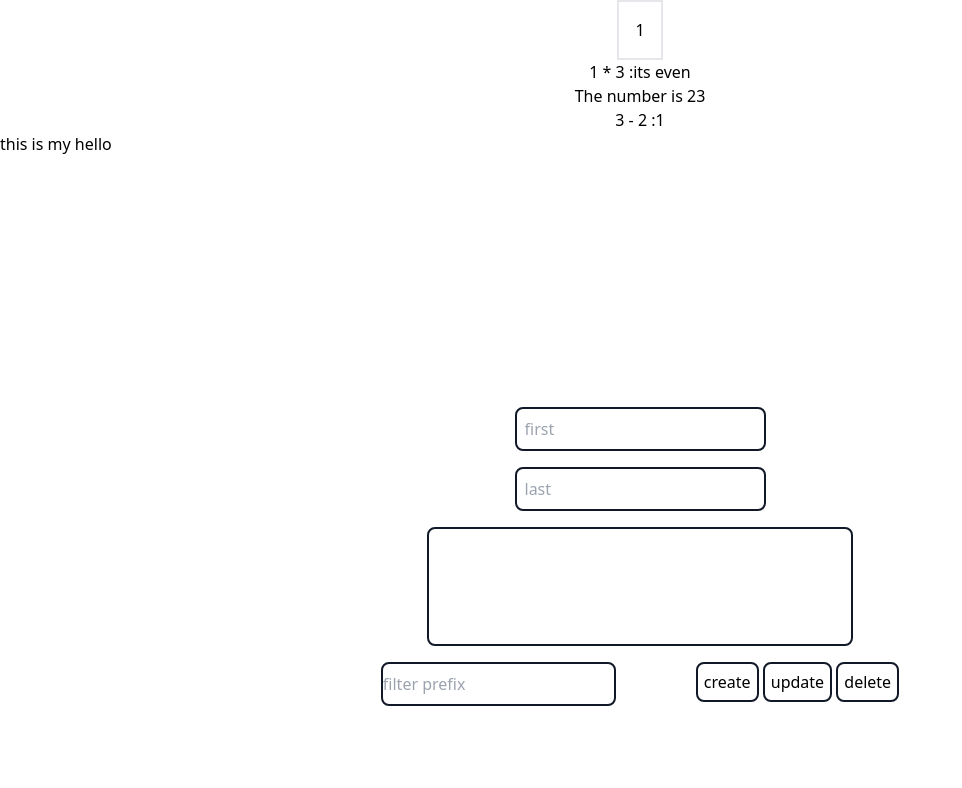
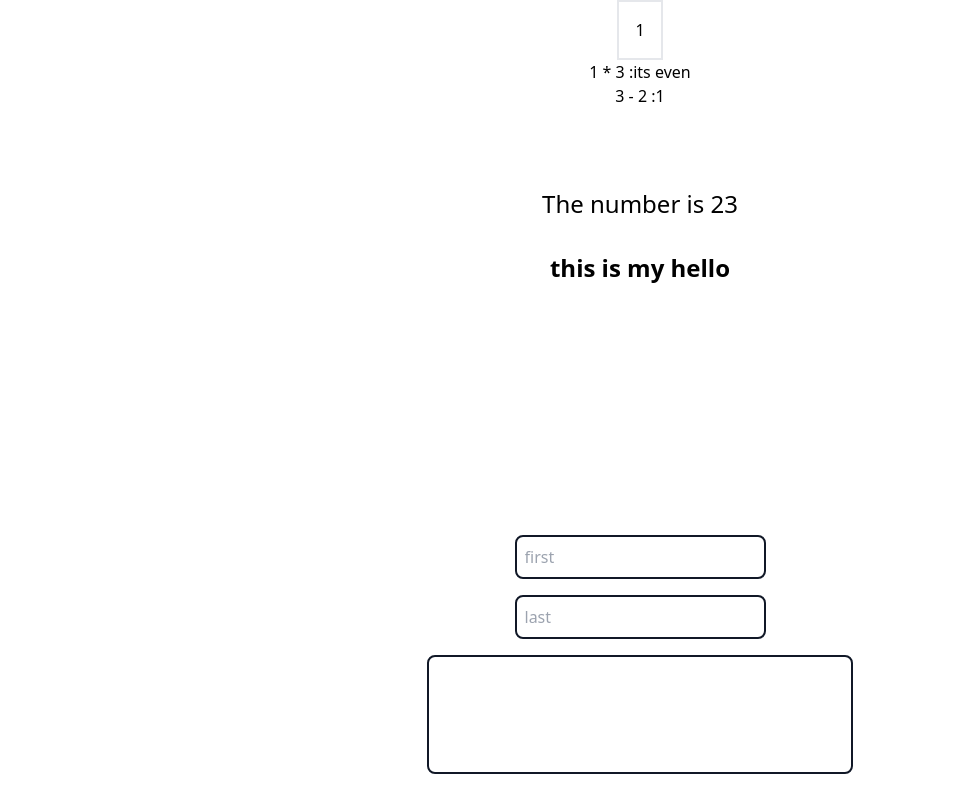
Before and after one commit to Amjad-722/Svelt-5-Curd-Operationes, a SvelteKit app: page / in a window 1280 px wide. Shown: the top 788 px of the page, without its empty margins (0-962 px from the left). Built offline with nearby package versions, Linux system fonts and the light colour scheme.

Commit message:
created counter

```diff
--- a/src/Component/Counter/counter.svelte
+++ b/src/Component/Counter/counter.svelte
@@ -4,7 +4,7 @@
     let double =$derived (count * 3);
     let minus =$derived (double - 2);
 
-
+//props
     let {number,name} = $props ()
 
 
@@ -28,9 +28,9 @@
 {count}
     </button>
     <p> {count} * 3 :{ double  === 3 ? "its even" : "its odd"} </p>
-    <p>The number is {number}</p>
     <p> {double} - 2 :{minus}</p>
+    <p class="mt-20 font-extrabolds text-2xl">The number is {number}</p>
+    <h1 class="text-2xl font-semibold pt-8">
+        this is my {name}
+    </h1>
 </div>
-<h1>
-    this is my {name}
-</h1>
```
